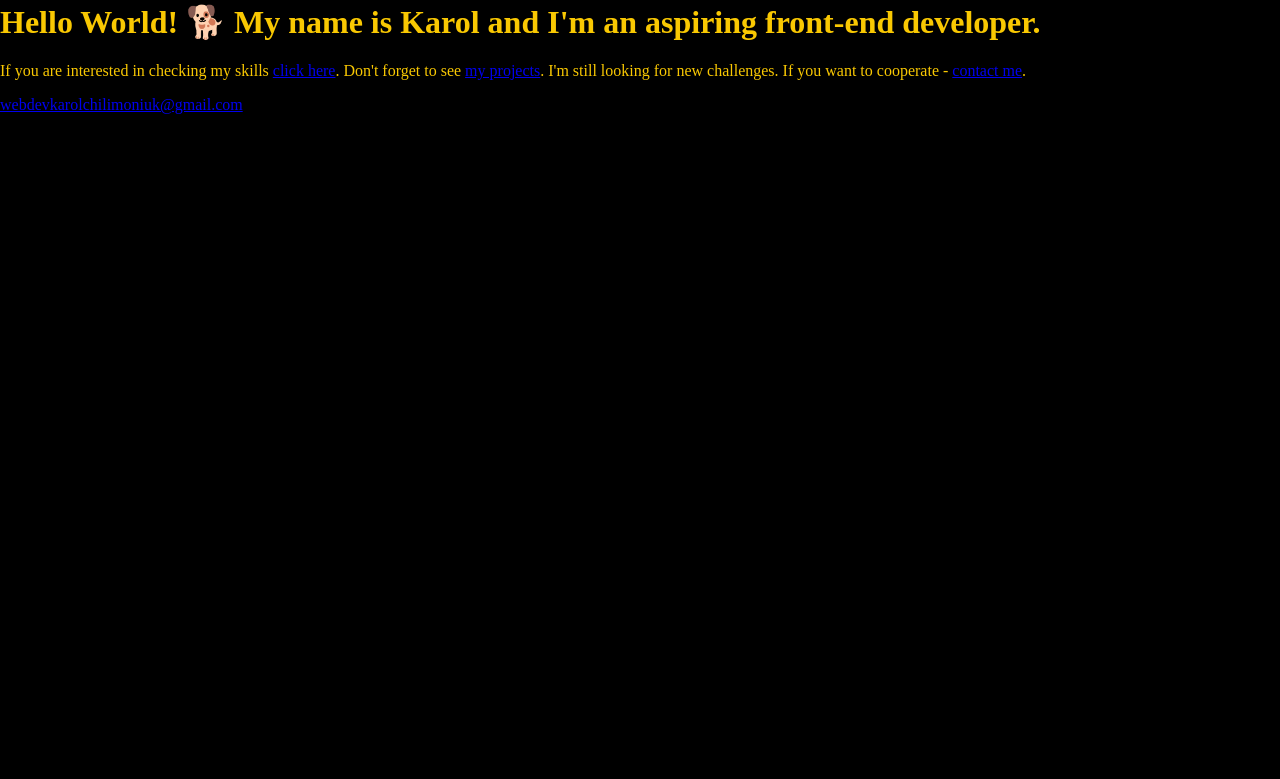
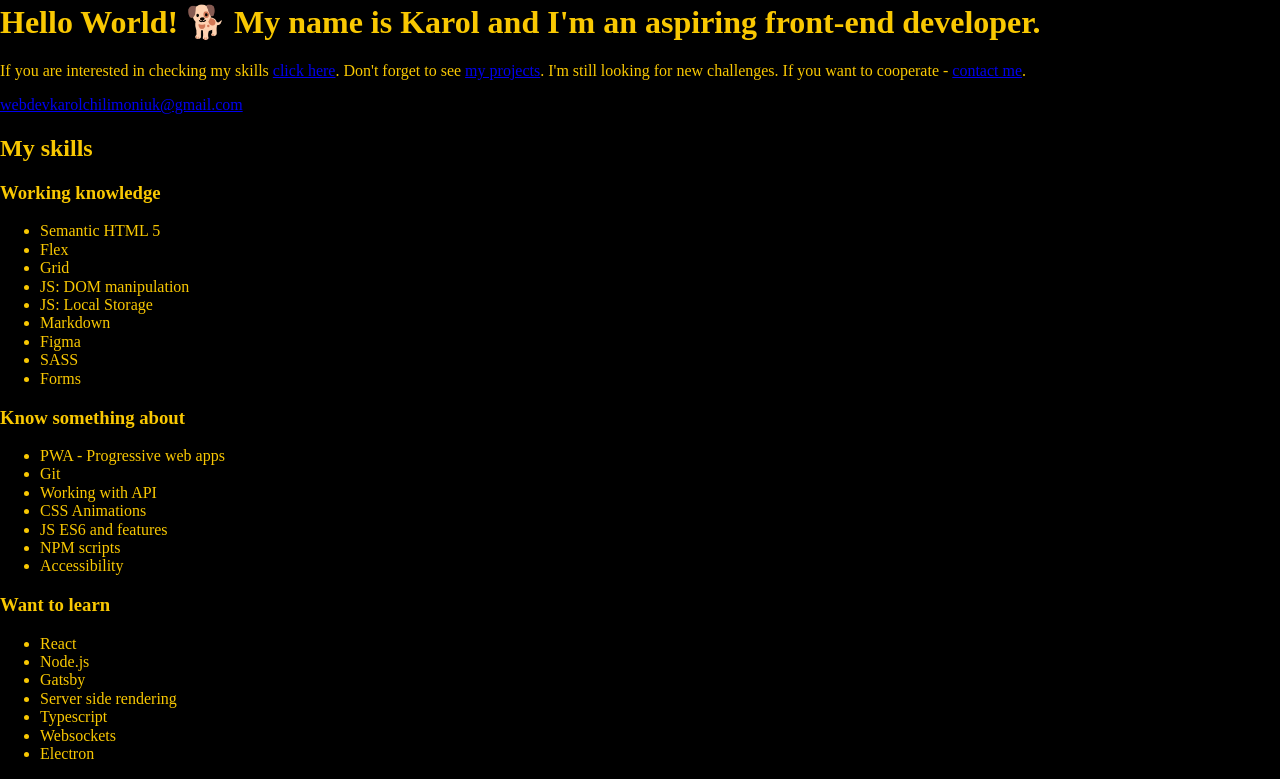
Before and after one commit to KarolChilimoniuk/KarolChilimoniuk.github.io, a website: page src/content/index.html in a window 1280 px wide. Shown: the part 322-1101 px from the top of the page. Before the commit the page ends 800 px from the top, so only its background shows below. Drawn offline with nearby package versions, Linux system fonts and the light colour scheme; files that its build step writes are made by us from their sources.

Commit message:
feat: added skills section in html

```diff
--- a/src/content/index.html
+++ b/src/content/index.html
@@ -1,5 +1,6 @@
 <!DOCTYPE html>
 <html lang="eng">
+
 <head>
   <meta charset="UTF-8">
   <meta name="viewport" content="width=device-width, initial-scale=1.0">
@@ -20,16 +21,58 @@
   <link rel="stylesheet" href="css/main.css">
   <script src="js/main.js" defer></script>
 </head>
+
 <body>
   <div class="wrapper">
     <header class="header">
       <img class="header__img" src="assets/img/KarolChilimoniuk.jpg" alt="Karol Chilimoniuk - author">
       <h1 class="header__title">Hello World! 🐕 My name is Karol and I'm an aspiring front-end developer.</h1>
-          <p class="header__paragraph">If you are interested in checking my skills <a class="header__link" href="#">click here</a>. Don't forget to see <a class="header__link" href="#">my projects</a>. I'm still looking for new challenges. If you want to cooperate - <a class="header__link" href="#">contact me</a>.</p>
+      <p class="header__paragraph">If you are interested in checking my skills
+        <a class="header__link" href="#">click here</a>. Don't forget to see
+        <a class="header__link" href="#">my projects</a>. I'm still looking for new challenges. If you want to cooperate
+        - <a class="header__link" href="#">contact me</a>.</p>
       <a class="header__link" href="#">webdevkarolchilimoniuk@gmail.com</a>
     </header>
     <section class="section section-skills">
-
+      <h2 class="skills__title">My skills</h2>
+      <section class="skills__destription">
+        <h3 class="skills__description-title">Working knowledge</h3>
+        <ul class="skills__description-list">
+          <li class="skills__description-element">Semantic HTML 5</li>
+          <li class="skills__description-element">Flex</li>
+          <li class="skills__description-element">Grid</li>
+          <li class="skills__description-element">JS: DOM manipulation</li>
+          <li class="skills__description-element">JS: Local Storage</li>
+          <li class="skills__description-element">Markdown</li>
+          <li class="skills__description-element">Figma</li>
+          <li class="skills__description-element">SASS</li>
+          <li class="skills__description-element">Forms</li>
+        </ul>
+      </section>
+      <section class="skills__destription">
+        <h3 class="skills__description-title">Know something about</h3>
+        <ul class="skills__description-list">
+          <li class="skills__description-element">PWA - Progressive web apps</li>
+          <li class="skills__description-element">Git</li>
+          <li class="skills__description-element">Working with API</li>
+          <li class="skills__description-element">CSS Animations</li>
+          <li class="skills__description-element">JS ES6 and features</li>
+          <li class="skills__description-element">NPM scripts</li>
+          <li class="skills__description-element">Accessibility</li>
+        </ul>
+      </section>
+      <section class="skills__destription">
+        <h3 class="skills__description-title">Want to learn</h3>
+        <ul class="skills__description-list">
+          <li class="skills__description-element">React</li>
+          <li class="skills__description-element">Node.js</li>
+          <li class="skills__description-element">Gatsby</li>
+          <li class="skills__description-element">Server side rendering</li>
+          <li class="skills__description-element">Typescript</li>
+          <li class="skills__description-element">Websockets</li>
+          <li class="skills__description-element">Electron</li>
+        </ul>
+      </section>
     </section>
     <section class="section section-recentProjects"></section>
     <footer class="footer">
@@ -37,4 +80,5 @@
     </footer>
   </div>
 </body>
+
 </html>
```
Lines whose indentation alone changed are shown as unchanged.
